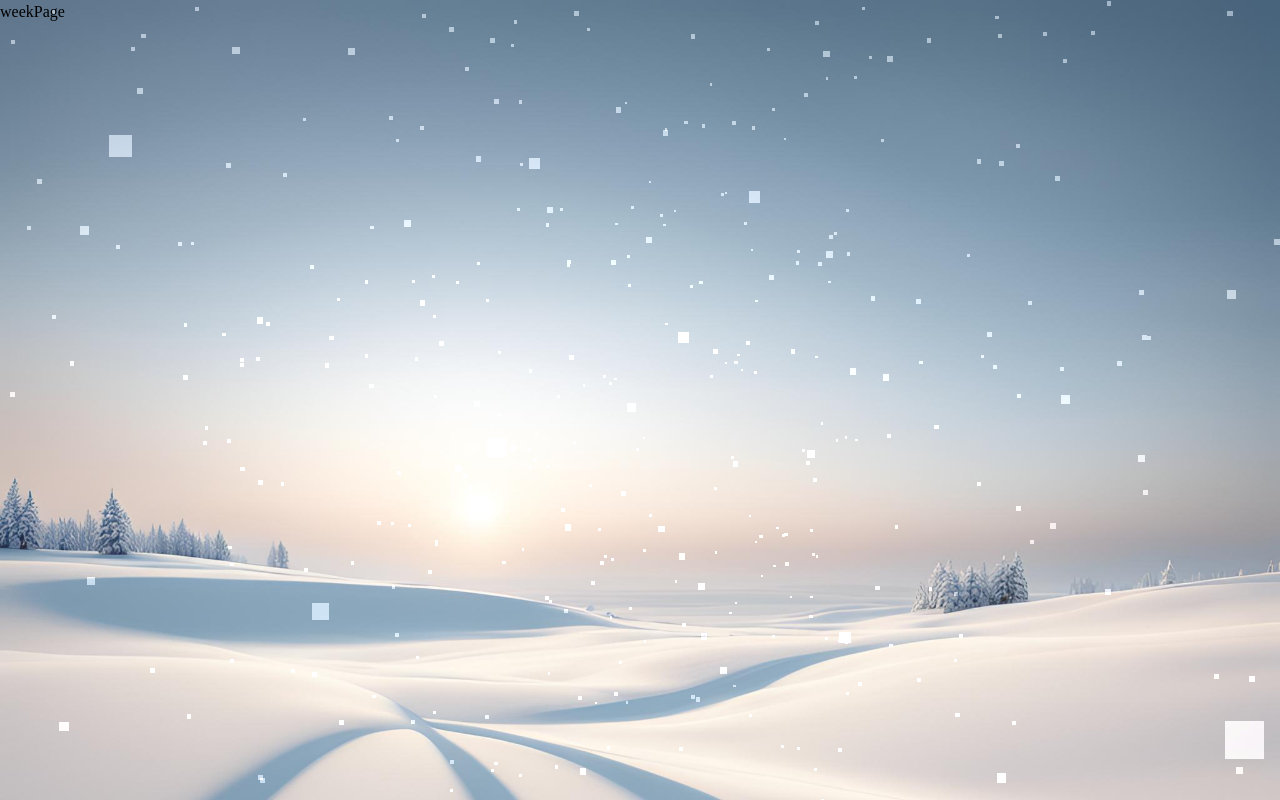
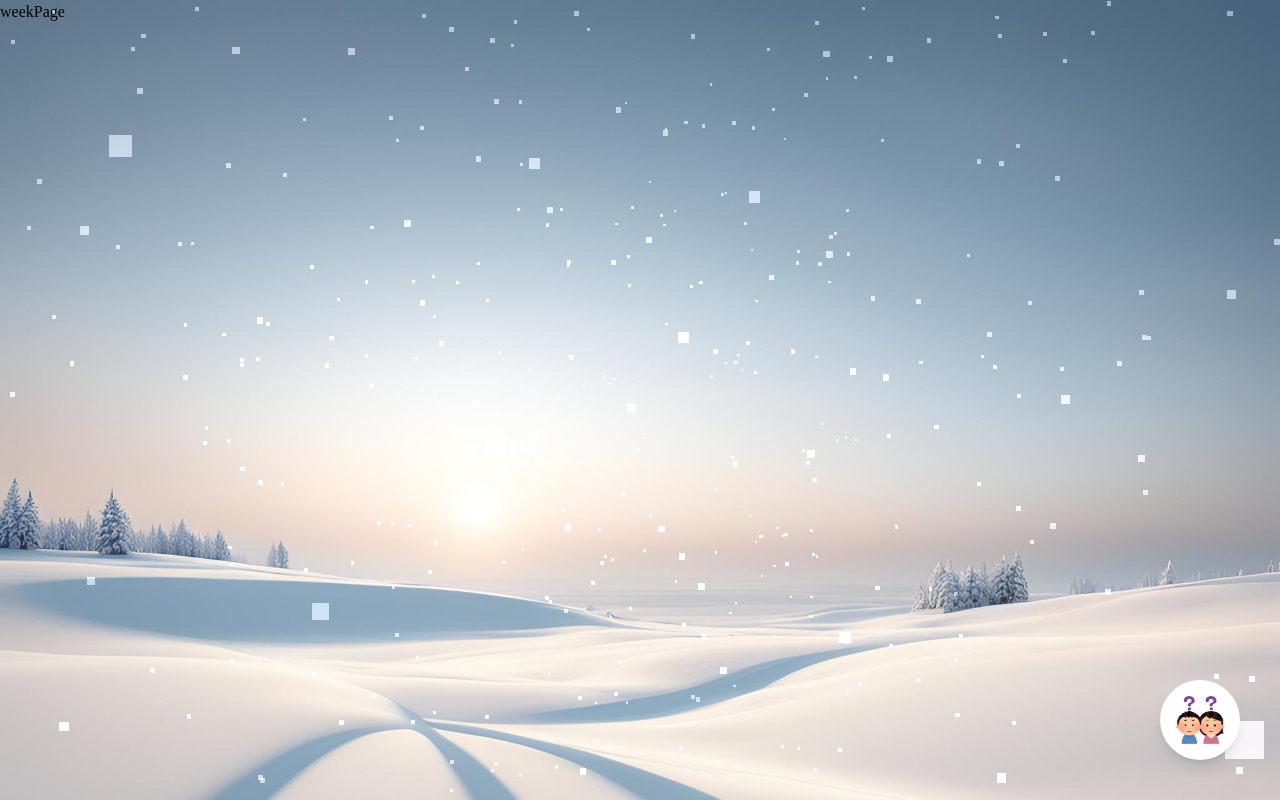
Before and after one commit to busangangster/talkie, a React (Vite) app in the folder frontend/: page /week in a window 1280 px wide. Built offline with nearby package versions, Linux system fonts and the light colour scheme; a web font is replaced by a local one.

Commit message:
[feat] add question icon

```diff
--- a/frontend/src/App.tsx
+++ b/frontend/src/App.tsx
@@ -3,6 +3,7 @@ import "./App.css";
 import { BrowserRouter } from "react-router-dom";
 import AppRouter from "./router/AppRouter";
 import SnowfallBackground from "./components/SnowfallBackground";
+import QuestionButton from "./components/QuestionButton";
 // import { useSnowfall } from "./hooks/useSnowfall";
 
 const App: React.FC = () => {
@@ -26,6 +27,9 @@ const App: React.FC = () => {
           <AppRouter />
         </div>
 
+        {/* 오른쪽 하단 질문 버튼 */}
+        <QuestionButton />
+
         {/* 눈 내림 효과를 제어하는 버튼 */}
         {/* <div className="fixed top-6 right-6 flex items-center z-20">
           <label className="relative inline-flex items-center cursor-pointer">
@@ -37,8 +41,8 @@ const App: React.FC = () => {
             />
             <div className="w-11 h-6 bg-[#d2d2d2] peer-focus:outline-none rounded-full peer dark:bg-gray-700 peer-checked:bg-[#ACC4EA]"></div> */}
 
-            {/* 토글 스위치의 동그라미 부분에 이미지 배경 추가 */}
-            {/* <span
+        {/* 토글 스위치의 동그라미 부분에 이미지 배경 추가 */}
+        {/* <span
               className="absolute left-[2px] top-[2px] bg-[#507ECE] w-5 h-5 rounded-full transition-transform peer-checked:translate-x-5"
               style={{
                 backgroundImage: "url('/assets/snow.png')",
--- /dev/null
+++ b/frontend/src/components/QuestionButton.tsx
@@ -0,0 +1,25 @@
+import React from "react";
+import { useNavigate } from "react-router-dom";
+
+const QuestionButton: React.FC = () => {
+  const navigate = useNavigate();
+
+  return (
+    <div
+      className="fixed bottom-10 right-10 bg-white rounded-full shadow-lg cursor-pointer flex items-center justify-center w-20 h-20 z-50 group transition-transform transform hover:-translate-y-1"
+      onClick={() => navigate("/question")}
+    >
+      <img
+        src="/assets/question.png"
+        alt="question icon"
+        className="w-12 h-12"
+      />
+      {/* 툴팁 */}
+      <div className="absolute top-0 left-0 mt-[-2.5rem] ml-[-2.3rem] bg-white bg-opacity-90 text-black font-medium rounded-md shadow-lg px-3 py-1 opacity-0 group-hover:opacity-100 transition-opacity whitespace-nowrap">
+        아이에게 질문하기
+      </div>
+    </div>
+  );
+};
+
+export default QuestionButton;
```
Also changed, not shown: frontend/public/assets/question.png (added).
